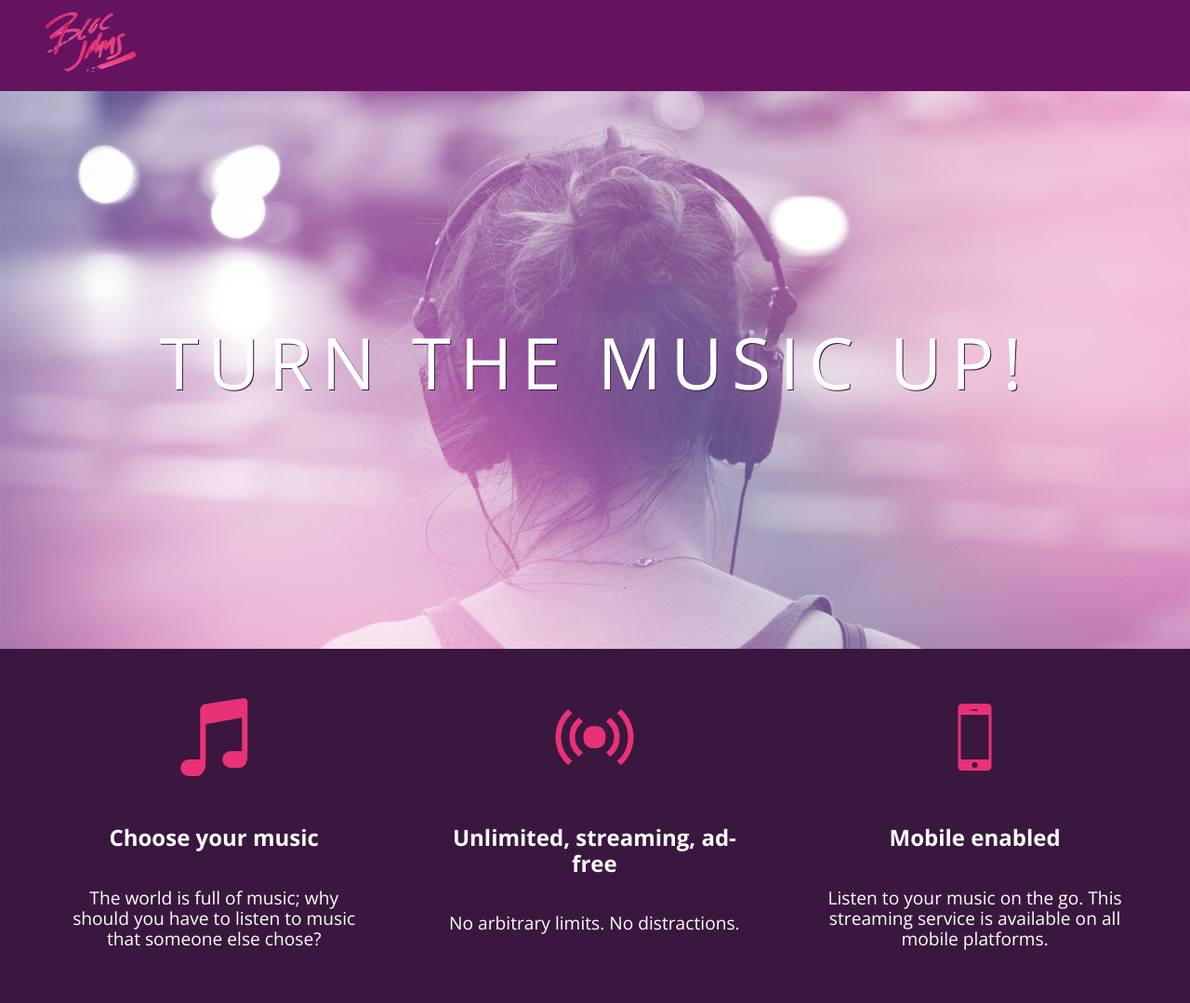
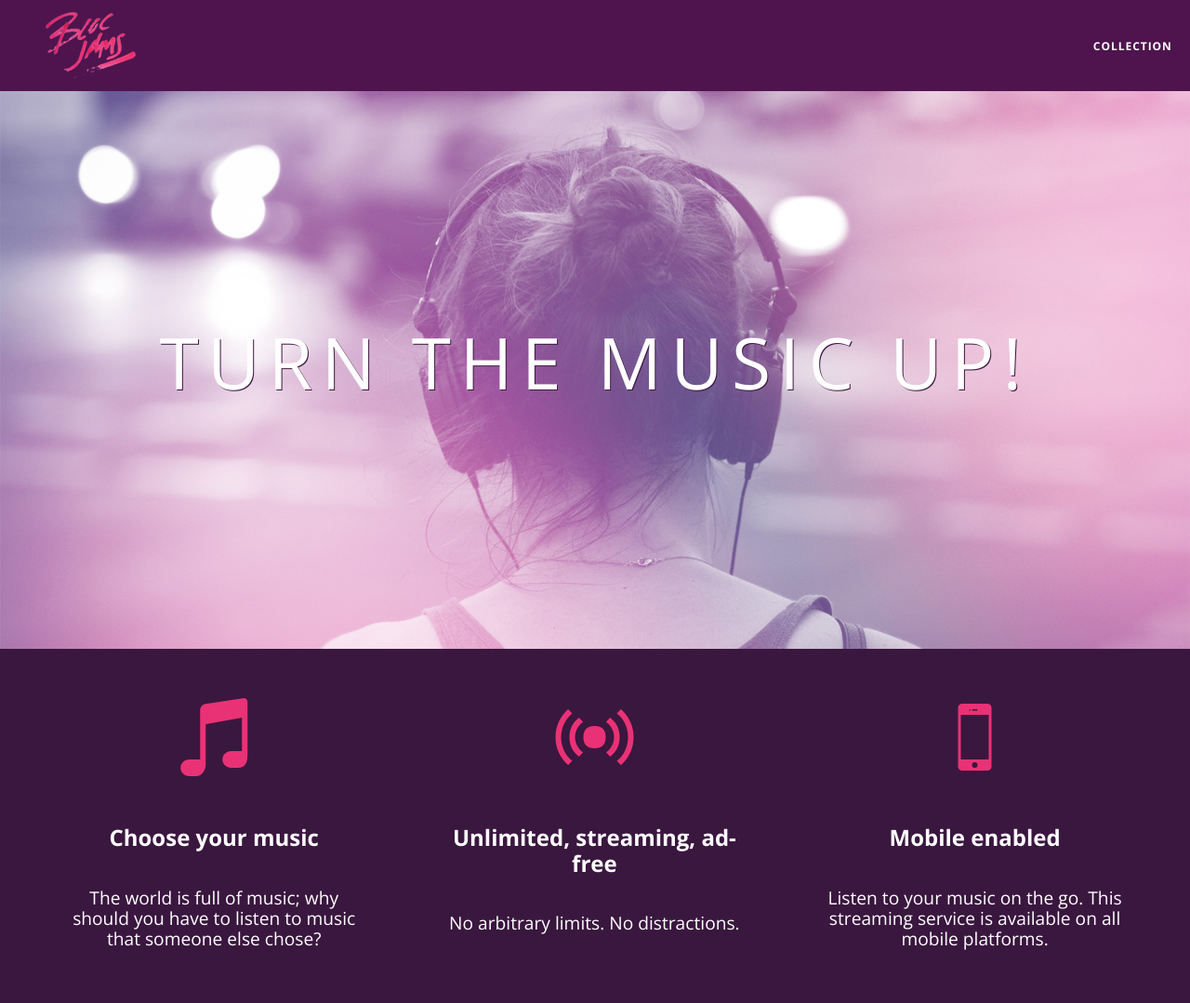
Before and after one commit to ltcbg/bloc-jams, a plain HTML site: page index.html in a window 1280 px wide. Shown: the whole page at 93% size. Drawn offline with nearby package versions, Linux system fonts and the light colour scheme.

Commit message:
Add html and css collection, update nav links

```diff
--- a/index.html
+++ b/index.html
@@ -12,7 +12,12 @@
     <body class="landing">
         <nav> <!-- navigation bar -->
             <nav class="navbar">
-                <img src="assets/images/bloc_jams_logo.png" alt="bloc jams logo" class="logo">
+                <a href="index.html" class="logo">
+                    <img src="assets/images/bloc_jams_logo.png" alt="bloc jams logo">
+                </a>
+                <div class="links-container">
+                    <a href="collection.html" class="navbar-link">collection</a>
+                </div>
             </nav>
         </nav>
         <section> <!-- hero content -->
--- a/styles/main.css
+++ b/styles/main.css
@@ -16,13 +16,51 @@
  }
 
  .navbar {
+     position: relative;
      padding: 0.5rem;
-     background-color: rgb(101,18,95);
+     background-color: rgba(101,18,95,0.5);
+     z-index: 1;
  }
 
  .navbar .logo {
      position: relative; /* positioning will be explained in a resource */
      left: 2rem;
+      /* produces the finger-pointer icon when you hover over the logo */
+     cursor: pointer;
+ }
+
+  .navbar .links-container {
+     display: table;
+     position: absolute;
+     top: 0;
+     right: 0;
+     height: 100px;
+     color: white;
+     /* #3 */
+     text-decoration: none;
+ }
+
+ .links-container .navbar-link {
+     display: table-cell;
+     position: relative;
+     height: 100%;
+     padding-left: 1rem;
+     padding-right: 1rem;
+     /* #4 */
+     vertical-align: middle;
+     color: white;
+     font-size: 0.625rem;
+     letter-spacing: 0.05rem;
+     font-weight: 700;
+     text-transform: uppercase;
+     /* #3 */
+     text-decoration: none;
+     cursor: pointer;
+ }
+
+   /* #5 */
+ .links-container .navbar-link:hover {
+     color: rgb(233,50,117);
  }
 
  .container {
```
Also changed, not shown: collection.html (added, +22 -0 lines), styles/collection.css (added).
